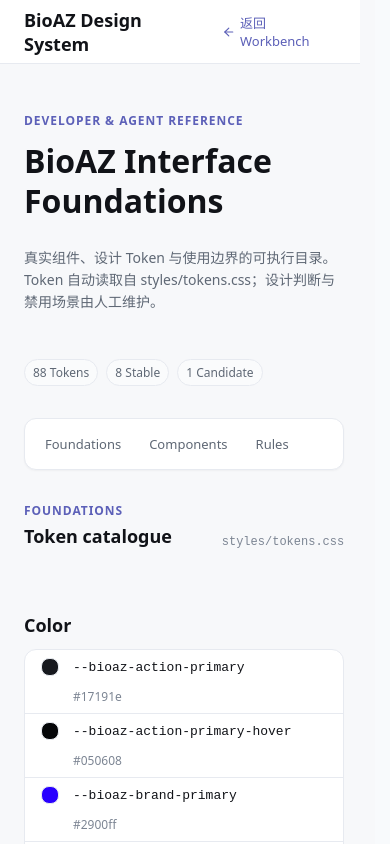
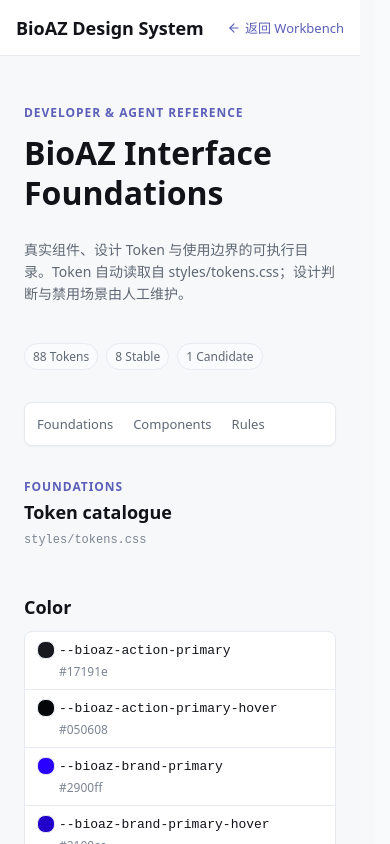
Before and after one commit to wongolivia336-a11y/bioaz-agent-workbench, a Next.js app: page /design-system in a window 390 px wide. Shown: the top 844 px of the page. Built offline with nearby package versions, Linux system fonts and the light colour scheme.

Commit message:
Make the design system responsive

```diff
--- a/app/design-system/page.tsx
+++ b/app/design-system/page.tsx
@@ -64,7 +64,7 @@ export default function DesignSystemPage() {
           {groups.map((group) => {
             const items = tokens.filter((token) => token.group === group);
             if (!items.length) return null;
-            return <div className="bioazTokenGroup" key={group}><h3>{group}</h3><div className="bioazTokenList">{items.map((token) => <div className="bioazTokenRow" key={token.name}>{group === "Color" ? <i style={{ background: `var(${token.name})` }} /> : null}<code>{token.name}</code><span>{token.value}</span></div>)}</div></div>;
+            return <div className="bioazTokenGroup" key={group}><h3>{group}</h3><div className="bioazTokenList">{items.map((token) => <div className={`bioazTokenRow ${group === "Color" ? "hasSwatch" : ""}`} key={token.name}>{group === "Color" ? <i style={{ background: `var(${token.name})` }} /> : null}<code>{token.name}</code><span>{token.value}</span></div>)}</div></div>;
           })}
         </section>
 
--- a/styles/design-system.css
+++ b/styles/design-system.css
@@ -276,6 +276,10 @@ body:has(.bioazDesignSystemPage) {
 .bioazDsIndex a { border-radius: var(--bioaz-radius-tool); color: var(--bioaz-text-secondary); font-size: var(--bioaz-type-small-size); padding: var(--bioaz-space-2) var(--bioaz-space-3); text-decoration: none; }
 .bioazDsIndex a:hover { background: var(--bioaz-surface-hover); color: var(--bioaz-text-primary); }
 
+.bioazDesignSystemSection {
+  scroll-margin-top: 124px;
+}
+
 .bioazDsSectionHeading { justify-content: space-between; gap: var(--bioaz-space-4); margin-bottom: var(--bioaz-space-6); }
 .bioazDsSectionHeading > div { display: grid; gap: var(--bioaz-space-1); }
 .bioazDsSectionHeading h2 { margin: 0; }
@@ -284,7 +288,8 @@ body:has(.bioazDesignSystemPage) {
 .bioazTokenGroup { margin-top: var(--bioaz-space-6); }
 .bioazTokenGroup h3 { margin: 0 0 var(--bioaz-space-3); font-size: var(--bioaz-type-section-size); }
 .bioazTokenList { overflow: hidden; border: 1px solid var(--bioaz-border); border-radius: var(--bioaz-radius-control); background: var(--bioaz-surface); }
-.bioazTokenRow { display: grid; min-height: 44px; grid-template-columns: 20px minmax(240px, 1fr) minmax(180px, 1fr); align-items: center; gap: var(--bioaz-space-3); border-bottom: 1px solid var(--bioaz-border); padding: 0 var(--bioaz-space-4); }
+.bioazTokenRow { display: grid; min-height: 44px; grid-template-columns: minmax(240px, 1fr) minmax(180px, 1fr); align-items: center; gap: var(--bioaz-space-3); border-bottom: 1px solid var(--bioaz-border); padding: 0 var(--bioaz-space-4); }
+.bioazTokenRow.hasSwatch { grid-template-columns: 20px minmax(220px, 1fr) minmax(180px, 1fr); }
 .bioazTokenRow:last-child { border-bottom: 0; }
 .bioazTokenRow i { width: 18px; height: 18px; border: 1px solid var(--bioaz-border); border-radius: var(--bioaz-radius-tool); }
 .bioazTokenRow code { color: var(--bioaz-text-primary); font-size: var(--bioaz-type-small-size); }
@@ -318,9 +323,79 @@ body:has(.bioazDesignSystemPage) {
 @media (max-width: 860px) {
   .bioazComponentDocs,
   .bioazRuleGrid { grid-template-columns: 1fr; }
-  .bioazTokenRow { grid-template-columns: 20px minmax(0, 1fr); padding-block: var(--bioaz-space-2); }
-  .bioazTokenRow span { grid-column: 2; }
+  .bioazDesignSystemMain { width: min(100% - 32px, 720px); gap: var(--bioaz-space-6); padding-block: var(--bioaz-space-8) var(--bioaz-space-12); }
+  .bioazTokenRow,
+  .bioazTokenRow.hasSwatch { grid-template-columns: minmax(0, 1fr) minmax(140px, 0.65fr); padding-block: var(--bioaz-space-2); }
+  .bioazTokenRow.hasSwatch { grid-template-columns: 20px minmax(0, 1fr) minmax(140px, 0.65fr); }
   .bioazDsSectionHeading { align-items: flex-end; }
+}
+
+@media (max-width: 620px) {
+  .bioazDesignSystemHeader {
+    min-height: 56px;
+    padding-inline: var(--bioaz-space-4);
+  }
+  .bioazDesignSystemHeader strong { font-size: var(--bioaz-type-body-size); }
+  .bioazDesignSystemHeader a { flex: 0 0 auto; }
+  .bioazDesignSystemMain {
+    width: calc(100% - 24px);
+    gap: var(--bioaz-space-6);
+    padding-block: var(--bioaz-space-6) var(--bioaz-space-10);
+  }
+  .bioazDesignSystemIntro h1 {
+    font-size: var(--bioaz-type-page-size);
+    line-height: var(--bioaz-type-page-line);
+  }
+  .bioazDsSummary { margin-top: var(--bioaz-space-3); }
+  .bioazDsIndex {
+    top: 56px;
+    max-width: 100%;
+    justify-content: flex-start;
+    overflow-x: auto;
+    border-radius: var(--bioaz-radius-tool);
+    padding: var(--bioaz-space-1);
+    scrollbar-width: none;
+  }
+  .bioazDsIndex::-webkit-scrollbar { display: none; }
+  .bioazDsIndex a { flex: 0 0 auto; padding: var(--bioaz-space-2); }
+  .bioazDesignSystemSection { scroll-margin-top: 108px; }
+  .bioazDsSectionHeading {
+    display: grid;
+    align-items: start;
+    gap: var(--bioaz-space-2);
+    margin-bottom: var(--bioaz-space-4);
+  }
+  .bioazDsSectionHeading > code { overflow-wrap: anywhere; }
+  .bioazTokenGroup { margin-top: var(--bioaz-space-4); }
+  .bioazTokenList { border-radius: var(--bioaz-radius-tool); }
+  .bioazTokenRow,
+  .bioazTokenRow.hasSwatch {
+    min-height: 58px;
+    grid-template-columns: minmax(0, 1fr);
+    gap: 2px;
+    padding: var(--bioaz-space-2) var(--bioaz-space-3);
+  }
+  .bioazTokenRow.hasSwatch { grid-template-columns: 20px minmax(0, 1fr); }
+  .bioazTokenRow.hasSwatch > span { grid-column: 2; }
+  .bioazTokenRow > span { grid-column: 1; }
+  .bioazComponentDocs article,
+  .bioazExampleBlock,
+  .bioazRuleGrid article { padding: var(--bioaz-space-3); }
+  .bioazComponentDocs article > header,
+  .bioazExampleBlock > header { align-items: flex-start; }
+  .bioazExampleStack { margin-top: var(--bioaz-space-6); }
+  .bioazExampleBlock { gap: var(--bioaz-space-4); }
+  .bioazExampleBlock .bioazDesignSystemRow > .bioazUiButton { flex: 1 1 140px; }
+  .bioazExampleBlock .bioazUiNavTabs { max-width: 100%; overflow-x: auto; scrollbar-width: none; }
+  .bioazExampleBlock .bioazUiNavTabs::-webkit-scrollbar { display: none; }
+  .bioazDesignSystemGrid { grid-template-columns: 1fr; }
+}
+
+@media (max-width: 380px) {
+  .bioazDesignSystemHeader { gap: var(--bioaz-space-2); padding-inline: var(--bioaz-space-3); }
+  .bioazDesignSystemHeader a { font-size: var(--bioaz-type-label-size); }
+  .bioazDesignSystemMain { width: calc(100% - 16px); }
+  .bioazComponentDocs article > header { display: grid; justify-items: start; }
 }
 
 .bioazDesignSystemHeader strong {
```
